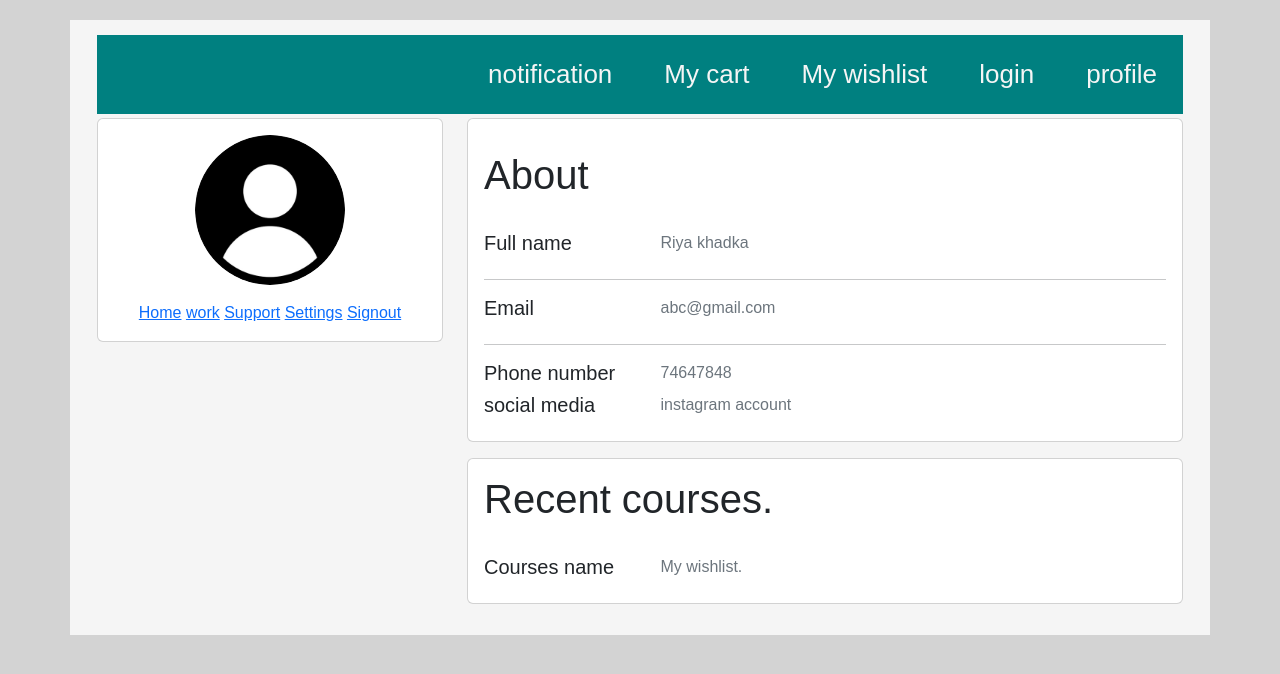
After one commit to riya-rk250902/E-learning-platform, a PHP site: page /account.html in a window 1280 px wide. The commit adds this page. Shown: the top 674 px of the page. Run offline with PHP 8.4, Linux system fonts and the light colour scheme.

Commit message:
my repo push again

```diff
--- /dev/null
+++ b/account.css
@@ -0,0 +1,42 @@
+body{
+    margin-top:20px;
+    background-color: lightgray;
+}
+.main{
+    padding:15px;
+    font-family: Arial, Helvetica, sans-serif;
+}
+.topbar{
+    background-color: teal;
+    overflow: hidden;
+}
+.topbar a{
+    float: right;
+    color:whitesmoke;
+    text-align: center;
+    padding: 20px 26px;
+    text-decoration: none;
+    font-size: 26px;
+}
+.slidebar{
+    background-color: #333;
+    color:white;
+    height:100%;
+}
+.slidebar a{
+    margin-left: 10px;
+    display:block;
+    color:white;
+    padding-bottom: 10px;
+    font-size: 30px;
+    text-decoration: none;
+}
+.card{
+    position: relative;
+    display:flex;
+    flex-direction: column;
+}
+.container{
+    background-color: whitesmoke;
+
+}
--- /dev/null
+++ b/account.html
@@ -0,0 +1,91 @@
+<!DOCTYPE html>
+<html lang="en">
+    <head>
+    <title>Your Account</title>
+    <link rel="stylesheet" type="text/css" href="https://cdn.jsdelivr.net/npm/bootstrap@5.3.0-alpha1/dist/css/bootstrap.min.css">
+    <link rel="stylesheet" href="account.css" />
+  </head>
+  <body>
+    <div class="container">
+        <div class="main">
+            <div class="topbar">
+                <a href="">profile</a>
+                <a href="">login</a>
+                <a href="">My wishlist</a>
+                <a href="">My cart</a>
+                <a href="">notification</a>
+            </div>
+            <div class="row">
+                <div class="col-md-4 mt-1">
+                    <div class="card text-center sidebar">
+                     <div class="card-body">
+                        <img src="./images/profile-logo.png" class="rounded-circle" width="150">
+                         <div class="mt-3">
+                            <a href="">Home</a>
+                            <a href="">work</a>
+                            <a href="">Support</a>
+                            <a href="">Settings</a>
+                            <a href="">Signout</a>
+                         </div>
+                    </div>
+                    </div>
+                </div>
+                <div class="col-md-8 mt-1">
+                    <div class="card mb-3 content">
+                        <h1 class="m-3 pt-3">About</h1>
+                        <div class="card-body">
+                            <div class="row">
+                                <div class="col-md-3">
+                                 <h5>Full name</h5>
+                                </div>
+                                <div class="col-md-9 text-secondary">
+                                    Riya khadka
+                                </div>
+                            </div>
+                            <hr>
+                            <div class="row">
+                                <div class="col-md-3">
+                                    <h5>Email</h5>
+                                </div>
+                                <div class="col-md-9 text-secondary">
+                                    abc@gmail.com
+                                </div>
+                            </div>
+                            <hr>
+                            <div class="row">
+                                <div class="col-md-3">
+                                    <h5>Phone number</h5>
+                                </div>
+                                <div class="col-md-9 text-secondary">
+                                  74647848
+                                </div>
+                            </div>
+                            <div class="row">
+                                <div class="col-md-3">
+                                    <h5>social media </h5>
+                                </div>
+                                <div class="col-md-9 text-secondary">
+                                    instagram account
+                                </div>
+                            </div>
+                        </div>
+                    </div>
+                    <div class="card mb-3 content">
+                        <h1 class="m-3">Recent courses.</h1>
+                        <div class="card-body">
+                            <div class="row">
+                                <div class="col-md-3">
+                                    <h5>Courses name </h5>
+                                </div>
+                                <div class="col-md-9 text-secondary">
+                                    My wishlist.
+                                    </div>
+                                </div>
+                            </div>
+                        </div>
+                    </div>
+                </div>
+            </div>
+        </div>
+    </body>
+    </html>
--- /dev/null
+++ b/package.json
@@ -0,0 +1,5 @@
+{
+  "dependencies": {
+    "bootstrap": "^5.3.0-alpha1"
+  }
+}
```
Also changed, not shown: profile.css (+41 -1 lines), profile.html (+10 -2 lines), package-lock.json (added).
